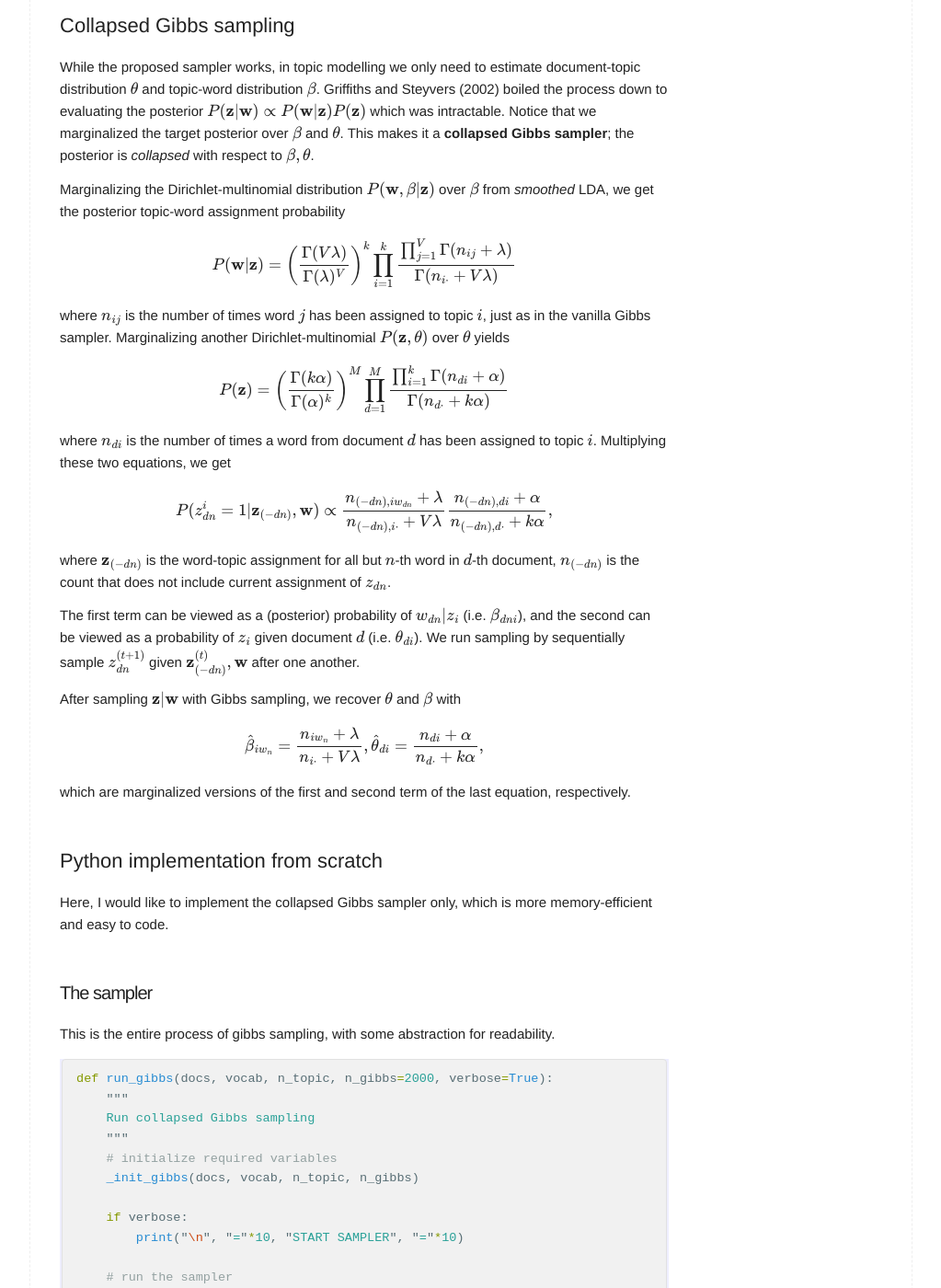
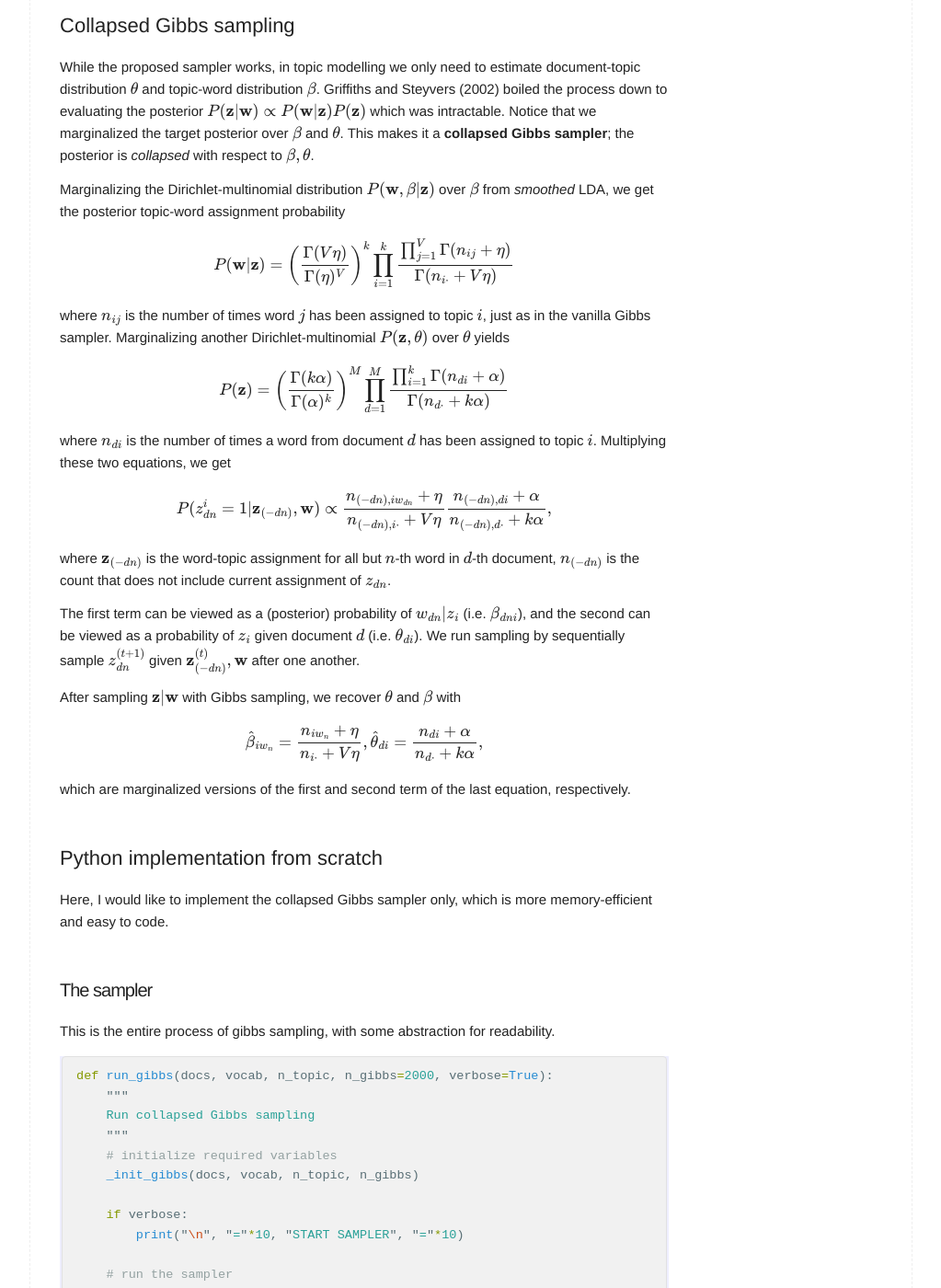
Before and after one commit to naturale0/naturale0.github.io, a Jekyll site: the page built from _posts/2021-02-15-LDA-4-Gibbs-Sampling.md, in a window 1280 px wide and 1400 px high, scrolled down 2716 px. Shown: the whole window at 92% size, without its empty margins (128-1151 px from the left). Built offline with Jekyll 4.4.1, drawn with Linux system fonts in a browser that asks for light colours; formulas are drawn with MathJax 3; comment, search, counter and statistics services are not loaded; some of the changed text lies outside the part shown.

Commit message:
fix equations

````diff
--- a/_posts/2021-02-15-LDA-4-Gibbs-Sampling.md
+++ b/_posts/2021-02-15-LDA-4-Gibbs-Sampling.md
@@ -45,7 +45,7 @@ In population genetics setup, our notations are as follows:
 
 Generative process of genotype of $d$-th individual $\mathbf{w}_{d}$ with $k$ predefined populations described on the paper is a little different than that of Blei et al. (2003).
 
-1. $\beta_k \sim \mathcal{D}_V(\lambda)$.
+1. $\beta_k \sim \mathcal{D}_V(\eta)$.
 2. $\theta_d \sim \mathcal{D}_k(\alpha)$. $\theta\_{di}$ is the probability that $d$-th individual's genome is originated from population $i$.
 3. for $n=1,\cdots,N$:
     1. $z_{dn}$ is chosen with probability $P(z_{dn}^i=1\|\theta_d,\beta)=\theta_{di}$.
@@ -82,7 +82,7 @@ $$
 
 where $n_{ij}$ the number of occurrence of word $j$ under topic $i$, $m_{di}$ is the number of loci in $d$-th individual that originated from population $i$.
 
-1. Update $\beta^{(t+1)}$ with a sample from $\beta_i\|\mathbf{w},\mathbf{z}^{(t)} \sim \mathcal{D}_V(\lambda+\mathbf{n}_i)$.
+1. Update $\beta^{(t+1)}$ with a sample from $\beta_i\|\mathbf{w},\mathbf{z}^{(t)} \sim \mathcal{D}_V(\eta+\mathbf{n}_i)$.
 
 2. Update $\theta^{(t+1)}$ with a sample from $\theta_d\|\mathbf{w},\mathbf{z}^{(t)} \sim \mathcal{D}_k(\alpha^{(t)}+\mathbf{m}_d)$.
 
@@ -112,7 +112,7 @@ Marginalizing the Dirichlet-multinomial distribution $P(\mathbf{w}, \beta \| \ma
 
 
 $$
-P(\mathbf{w}|\mathbf{z}) = \left( \frac{\Gamma(V\lambda)}{\Gamma(\lambda)^V} \right)^k \prod_{i=1}^k\frac{\prod_{j=1}^V \Gamma(n_{ij}+\lambda)}{\Gamma(n_{i\cdot}+V\lambda)}
+P(\mathbf{w}|\mathbf{z}) = \left( \frac{\Gamma(V\eta)}{\Gamma(\eta)^V} \right)^k \prod_{i=1}^k\frac{\prod_{j=1}^V \Gamma(n_{ij}+\eta)}{\Gamma(n_{i\cdot}+V\eta)}
 $$
 
 
@@ -128,7 +128,7 @@ where $n_{di}$ is the number of times a word from document $d$ has been assigned
 
 
 $$
-P(z_{dn}^i=1 | \mathbf{z}_{(-dn)},\mathbf{w}) \propto \frac{n_{(-dn),iw_{dn}}+\lambda}{n_{(-dn),i\cdot}+V\lambda} \frac{n_{(-dn),di}+\alpha}{n_{(-dn),d\cdot}+k\alpha},
+P(z_{dn}^i=1 | \mathbf{z}_{(-dn)},\mathbf{w}) \propto \frac{n_{(-dn),iw_{dn}}+\eta}{n_{(-dn),i\cdot}+V\eta} \frac{n_{(-dn),di}+\alpha}{n_{(-dn),d\cdot}+k\alpha},
 $$
 
 
@@ -139,7 +139,7 @@ The first term can be viewed as a (posterior) probability of $w_{dn}\|z_i$ (i.e.
 After sampling $\mathbf{z}\|\mathbf{w}$ with Gibbs sampling, we recover $\theta$ and $\beta$ with
 
 $$
-\hat\beta_{iw_n} = \frac{n_{iw_n}+\lambda}{n_{i\cdot}+V\lambda}, \\
+\hat\beta_{iw_n} = \frac{n_{iw_n}+\eta}{n_{i\cdot}+V\eta}, \\
 \hat\theta_{di} = \frac{n_{di}+\alpha}{n_{d\cdot}+k\alpha},
 $$
 
@@ -194,7 +194,7 @@ def run_gibbs(docs, vocab, n_topic, n_gibbs=2000, verbose=True):
             print(f"Sampled {t+1}/{n_gibbs}")
 ```
 
-In `_init_gibbs()`, instantiate variables (numbers `V`, `M`, `N`, `k` and hyperparameters `alpha`, `lam` and counters and assignment table `n_iw`, `n_di`, `assign`).
+In `_init_gibbs()`, instantiate variables (numbers `V`, `M`, `N`, `k` and hyperparameters `alpha`, `eta` and counters and assignment table `n_iw`, `n_di`, `assign`).
 
 ```python
 def _init_gibbs(docs, vocab, n_topic, n_gibbs=2000):
@@ -236,7 +236,7 @@ def _conditional_prob(w_dn, d):
 
     for i in range(k):
         # P(w_dn | z_i)
-        _1 = (n_iw[i, w_dn] + lam) / (n_iw[i, :].sum() + V*lam)
+        _1 = (n_iw[i, w_dn] + eta) / (n_iw[i, :].sum() + V*eta)
         # P(z_i | d)
         _2 = (n_di[d, i] + alpha) / (n_di[d, :].sum() + k*alpha)
 
@@ -259,7 +259,7 @@ Now we need to recover topic-word and document-topic distribution from the sampl
 
 for j in range(V):
     for i in range(k):
-        β̂[i, j] = (n_iw[i, j] + lam) / (n_iw[i, :].sum() + V*lam)
+        β̂[i, j] = (n_iw[i, j] + eta) / (n_iw[i, :].sum() + V*eta)
 
 for d in range(M):
     for i in range(k):
````
Also changed, not shown: 1 other file.
